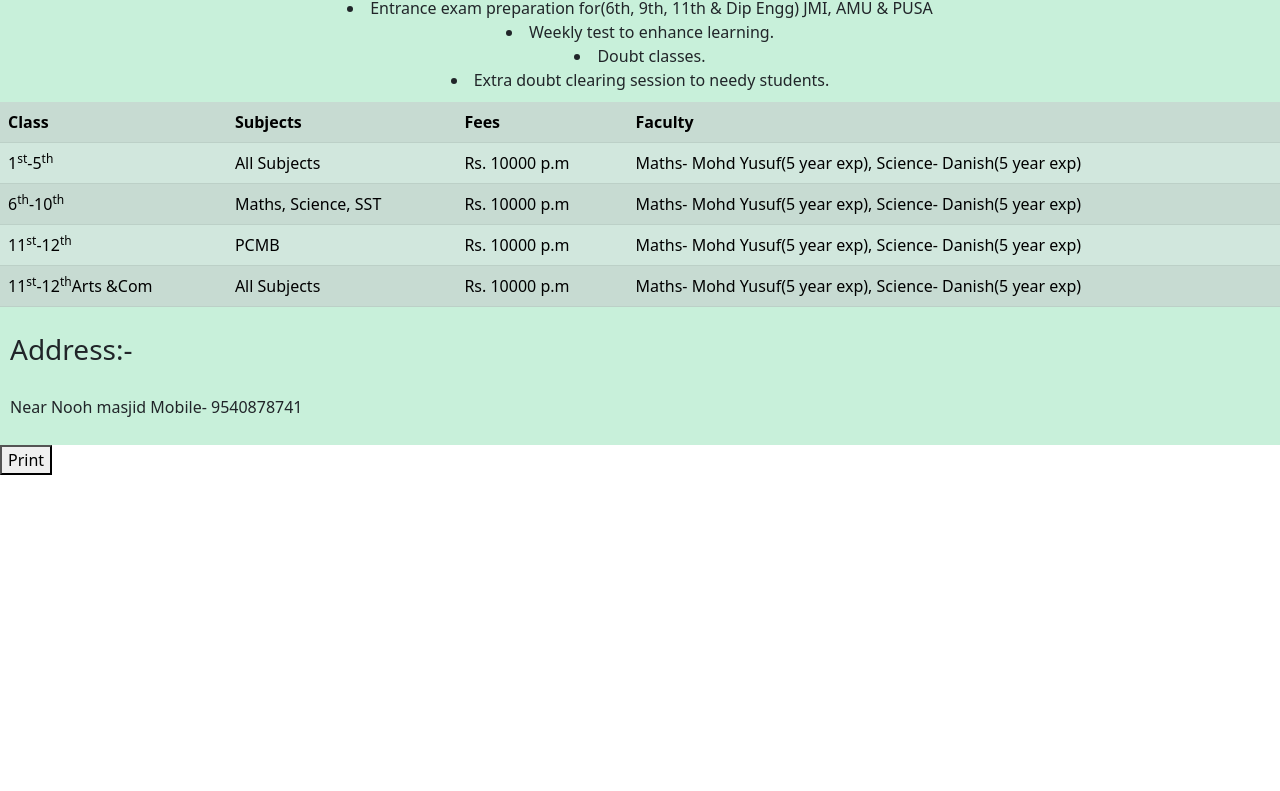
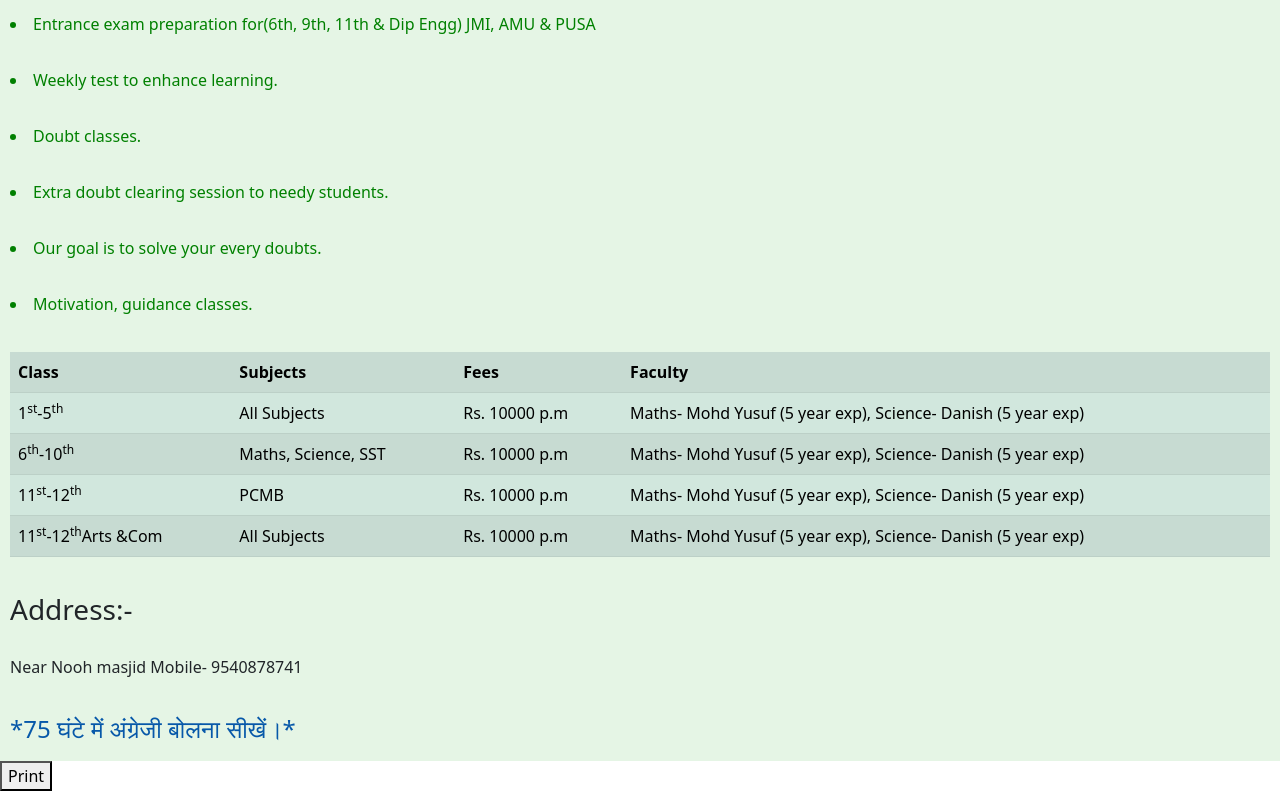
Before and after one commit to Merciful123/successacademy, a plain HTML site: page index.html in a window 1280 px wide. Shown: the part 70-861 px from the top of the page. Before the commit the page ends 800 px from the top, so only its background shows below. Drawn offline with nearby package versions, Linux system fonts and the light colour scheme.

Commit message:
made some changes

```diff
--- a/index.html
+++ b/index.html
@@ -6,46 +6,38 @@
     <meta http-equiv="X-UA-Compatible" content="IE=edge" />
     <meta name="viewport" content="width=device-width, initial-scale=1.0" />
     <link href="https://cdn.jsdelivr.net/npm/bootstrap@5.0.2/dist/css/bootstrap.min.css" rel="stylesheet" integrity="sha384-EVSTQN3/azprG1Anm3QDgpJLIm9Nao0Yz1ztcQTwFspd3yD65VohhpuuCOmLASjC" crossorigin="anonymous" />
+    <link rel="stylesheet" href="style.css" />
 
     <title>Success Academy</title>
 </head>
 
 <body>
-    <style>
-        .main {
-            display: flex;
-            flex-direction: column;
-            background-color: rgb(200, 240, 218);
-        }
-
-        .head {
-            display: flex;
-            flex-direction: column;
-            justify-content: center;
-            align-items: center;
-            padding: 10px;
-        }
-
-        .foot {
-            display: flex;
-            flex-direction: column;
-        }
-    </style>
-
     <div class="main" id="page">
         <div class="head">
-            <h1>SUCCESS ACADEMY</h1>
+            <h1 style="color: blue">SUCCESS ACADEMY</h1>
 
-            <div>
+            <p>
                 <li>
                     Entrance exam preparation for(6th, 9th, 11th & Dip Engg) JMI, AMU & PUSA
                 </li>
-            </div>
-            <div>
+            </p>
+            <p>
                 <li>Weekly test to enhance learning.</li>
-            </div>
-            <li>Doubt classes.</li>
-            <li>Extra doubt clearing session to needy students.</li>
+            </p>
+
+            <p>
+                <li>Doubt classes.</li>
+            </p>
+            <p>
+                <li>Extra doubt clearing session to needy students.</li>
+            </p>
+            <p>
+                <li>Our goal is to solve your every doubts.</li>
+            </p>
+
+            <p>
+                <li>Motivation, guidance classes.</li>
+            </p>
         </div>
         <div class="body">
             <table class="table table-success table-striped">
@@ -59,31 +51,42 @@
                     <td>1<sup>st</sup>-5<sup>th</sup></td>
                     <td>All Subjects</td>
                     <td>Rs. 10000 p.m</td>
-                    <td>Maths- Mohd Yusuf(5 year exp), Science- Danish(5 year exp)</td>
+                    <td>
+                        Maths- Mohd Yusuf (5 year exp), Science- Danish (5 year exp)
+                    </td>
                 </tr>
                 <tr>
                     <td>6<sup>th</sup>-10<sup>th</sup></td>
                     <td>Maths, Science, SST</td>
                     <td>Rs. 10000 p.m</td>
-                    <td>Maths- Mohd Yusuf(5 year exp), Science- Danish(5 year exp)</td>
+                    <td>
+                        Maths- Mohd Yusuf (5 year exp), Science- Danish (5 year exp)
+                    </td>
                 </tr>
                 <tr>
                     <td>11<sup>st</sup>-12<sup>th</sup></td>
                     <td>PCMB</td>
                     <td>Rs. 10000 p.m</td>
-                    <td>Maths- Mohd Yusuf(5 year exp), Science- Danish(5 year exp)</td>
+                    <td>
+                        Maths- Mohd Yusuf (5 year exp), Science- Danish (5 year exp)
+                    </td>
                 </tr>
                 <tr>
                     <td>11<sup>st</sup>-12<sup>th</sup>Arts &Com</td>
                     <td>All Subjects</td>
                     <td>Rs. 10000 p.m</td>
-                    <td>Maths- Mohd Yusuf(5 year exp), Science- Danish(5 year exp)</td>
+                    <td>
+                        Maths- Mohd Yusuf (5 year exp), Science- Danish (5 year exp)
+                    </td>
                 </tr>
             </table>
         </div>
         <div class="foot">
             <h3 style="padding: 10px">Address:-</h3>
             <p style="padding: 10px">Near Nooh masjid Mobile- 9540878741</p>
+            <h4 style="color: rgb(7, 88, 169); padding: 10px">
+                *75 घंटे में अंग्रेजी बोलना सीखें।*
+            </h4>
         </div>
     </div>
     <button onclick="printFunction()">Print</button>
--- /dev/null
+++ b/style.css
@@ -0,0 +1,33 @@
+ .main {
+     display: flex;
+     flex-direction: column;
+     background-color: rgb(229, 245, 229);
+ }
+
+ .head {
+     display: flex;
+     flex-direction: column;
+     justify-content: center;
+     align-items: center;
+     padding: 10px;
+ }
+
+ div.head {
+     display: flex;
+     flex-direction: column;
+     align-items: flex-start;
+     justify-content: flex-start;
+ }
+
+ .foot {
+     display: flex;
+     flex-direction: column;
+ }
+
+ li {
+     color: green;
+ }
+
+ .body {
+     padding: 10px;
+ }
```
